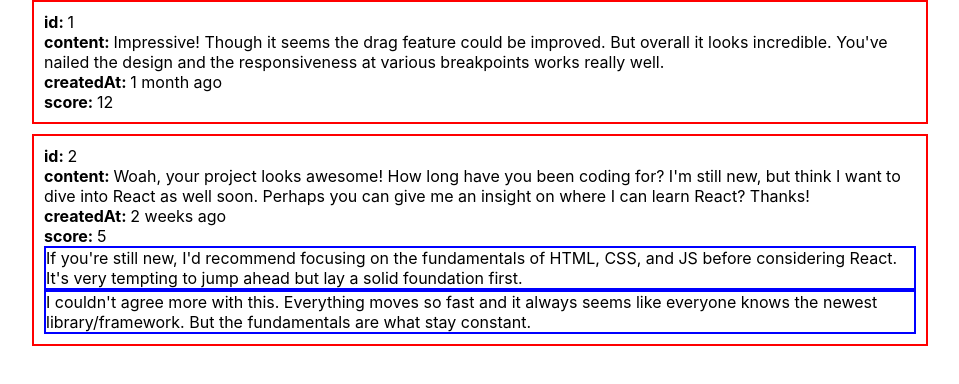
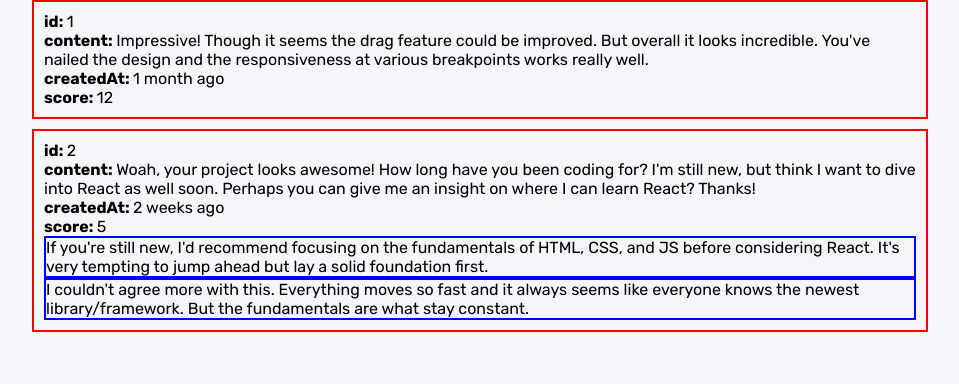
Before and after one commit to ledminh/interactive-comments-section, a Next.js app: page / in a window 1280 px wide. Shown: the top 384 px of the page, without its empty margins (160-1119 px from the left). Built offline with nearby package versions, Linux system fonts and the light colour scheme.

Commit message:
Global style

```diff
--- a/styles/globals.css
+++ b/styles/globals.css
@@ -1,9 +1,16 @@
+@font-face {
+  font-family: 'Rubik';
+  src: url('../assets/fonts/Rubik-VariableFont_wght.ttf') format('truetype');
+}
+
 html,
 body {
   padding: 0;
   margin: 0;
-  font-family: -apple-system, BlinkMacSystemFont, Segoe UI, Roboto, Oxygen,
-    Ubuntu, Cantarell, Fira Sans, Droid Sans, Helvetica Neue, sans-serif;
+  font-family: 'Rubik', Segoe UI, Roboto, Oxygen,
+  Ubuntu, Cantarell, Fira Sans, Droid Sans, Helvetica Neue, sans-serif;
+
+  background-color: #F5F6FA;
 }
 
 a {
@@ -14,13 +21,3 @@ a {
 * {
   box-sizing: border-box;
 }
-
-@media (prefers-color-scheme: dark) {
-  html {
-    color-scheme: dark;
-  }
-  body {
-    color: white;
-    background: black;
-  }
-}
```
Also changed, not shown: assets/fonts/Rubik-VariableFont_wght.ttf (added).
